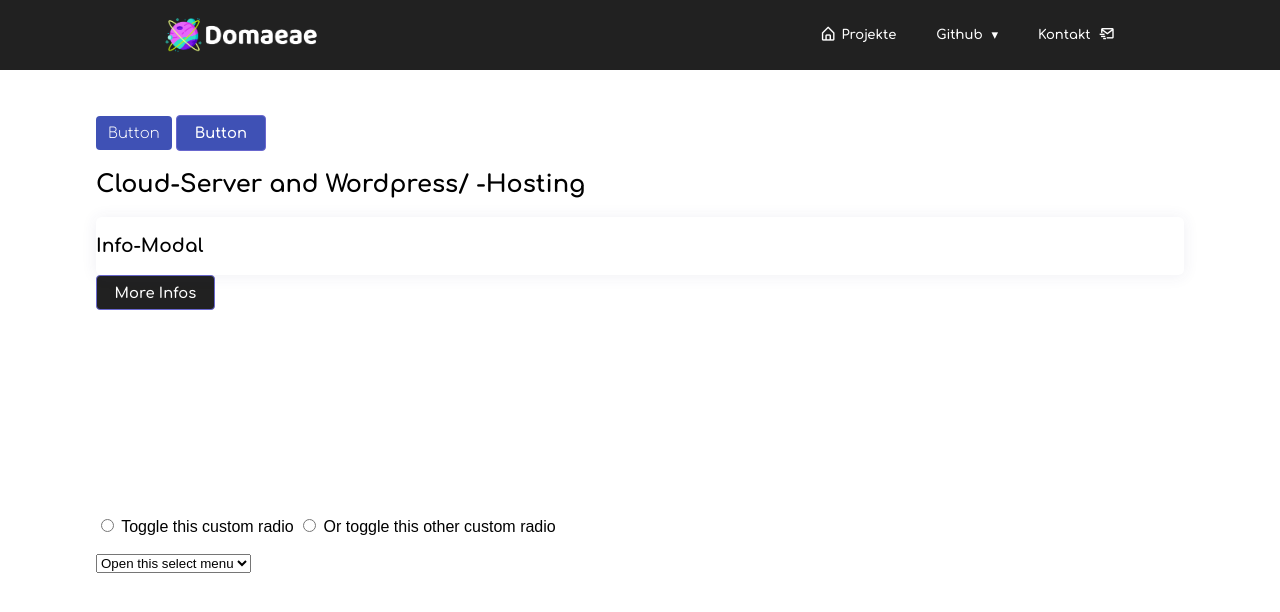
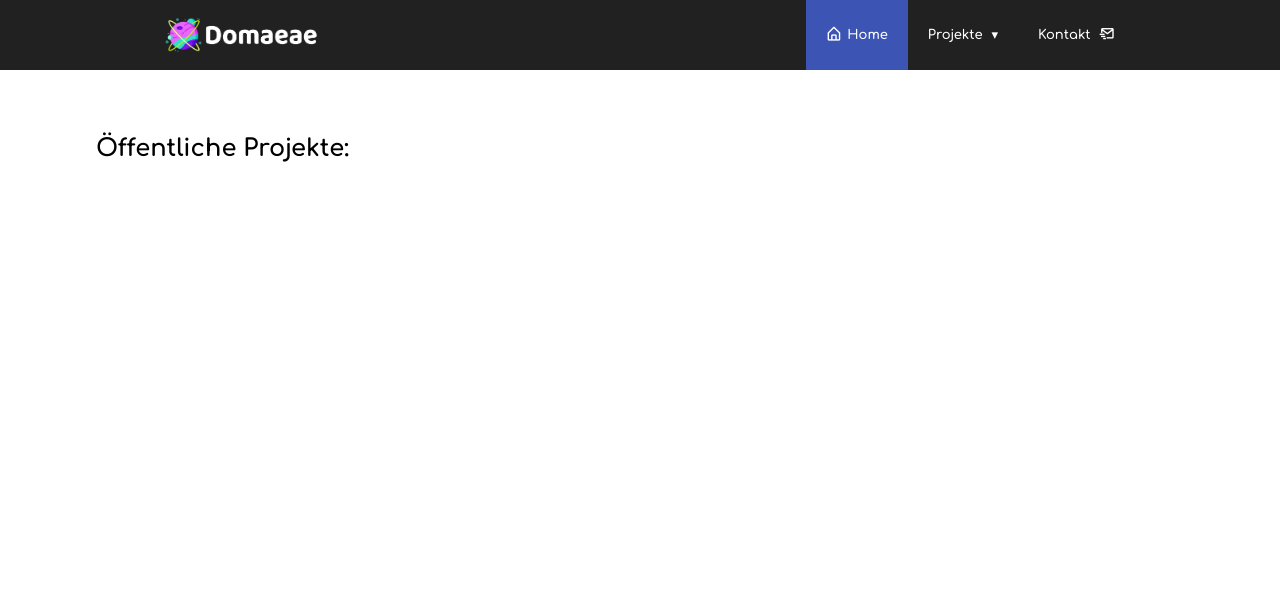
Before and after one commit to Domaeae/Domaeae-Projekt-de, a plain HTML site: page index.html in a window 1280 px wide. Drawn offline with nearby package versions, Linux system fonts and the light colour scheme; a web font is replaced by a local one.

Commit message:
+1
- Updated index
- Updated README

```diff
--- a/index.html
+++ b/index.html
@@ -1,5 +1,6 @@
 <!DOCTYPE html>
 <html lang="de">
+
 <head>
   <meta charset="utf-8">
   <meta name="viewport" content="width=device-width, initial-scale=1.0, shrink-to-fit=no">
@@ -8,10 +9,13 @@
   <meta name="theme-color" content="#171717">
   <!-- Imports -->
   <link rel="stylesheet" href="./assets/css/master.css">
-  <link href="https://fonts.googleapis.com/css?family=Comfortaa:300,400,500,600,700|Muli:400,500,600,700,900&display=swap" rel="stylesheet">
+  <link
+    href="https://fonts.googleapis.com/css?family=Comfortaa:300,400,500,600,700|Muli:400,500,600,700,900&display=swap"
+    rel="stylesheet">
   <link href='https://unpkg.com/boxicons@2.0.7/css/boxicons.min.css' rel='stylesheet'>
 
 </head>
+
 <body>
 
   <!-- 1| Full-Respons. Navbar -->
@@ -29,18 +33,17 @@
         <ul class="nav-list">
 
           <li>
-          <a href="#!"><i class='bx bx-home-alt bx-fw'></i>Projekte</a>
+            <a href="./index.html" class="active"><i class='bx bx-home-alt bx-fw'></i>Home</a>
           </li>
 
           <li>
-          <a href="#!">Github</a>
+            <a href="#!">Projekte</a>
             <ul class="nav-dropdown">
               <li>
+                <a href="https://github.com/Domaeae" target="_blank"><i class='bx bxs-cloud bx-fw'></i>Github Profil</a></li>
+              <!-- <li>
                 <a href="#!"><i class='bx bxs-cloud bx-fw'></i>cloudHosting</a></li>
-        <li>
-          <a href="#!"><i class='bx bxs-cloud bx-fw'></i>cloudHosting</a></li>
-        <li>
-          <a href="#!"><i class='bx bxs-cloud bx-fw'></i>cloudHosting</a></li>
+              <li> -->
             </ul>
           </li>
 
@@ -54,41 +57,8 @@
 
   <!-- 2| main => Content & Components -->
   <main>
-
-    <a href="#!" id="control-btn" class="btn btn-primary"> Button </a>
-    <a href="#!" id="control-btn" class="bsbtn bsbtn-primary"> Button </a>
-
-    <section id="home" tabindex="1">
-      <h1>Cloud-Server and Wordpress/ -Hosting</h1>
-      <div class="card">
-        <h3>Info-Modal</h3>
-      </div>
-      <a href="#!" id="btn_getinfos" class="bsbtn bsbtn-dark">More Infos</a>
-    </section>
-
     <section id="content">
-
-      <label class="control radio">
-        <input id="radio1" name="radio" type="radio">
-        <span class="control-indicator"></span>
-        Toggle this custom radio
-      </label>
-      <label class="control radio">
-        <input id="radio2" name="radio" type="radio">
-        <span class="control-indicator"></span>
-        Or toggle this other custom radio
-      </label>
-
-      <br><br>
-
-      <div class="select">
-        <select aria-label="Select menu example">
-          <option selected>Open this select menu</option>
-          <option value="1">One</option>
-          <option value="2">Two</option>
-          <option value="3">Three</option>
-        </select>
-      </div>
+      <h1>Öffentliche Projekte:</h1>
     </section>
 
   </main>
@@ -99,4 +69,5 @@
   <script src="./assets/js/app.min.js" charset="utf-8"></script>
   <script src="./assets/js/navbar.min.js" charset="utf-8"></script>
 </body>
+
 </html>
```
Also changed, not shown: README.md. Lines whose indentation alone changed are shown as unchanged.
